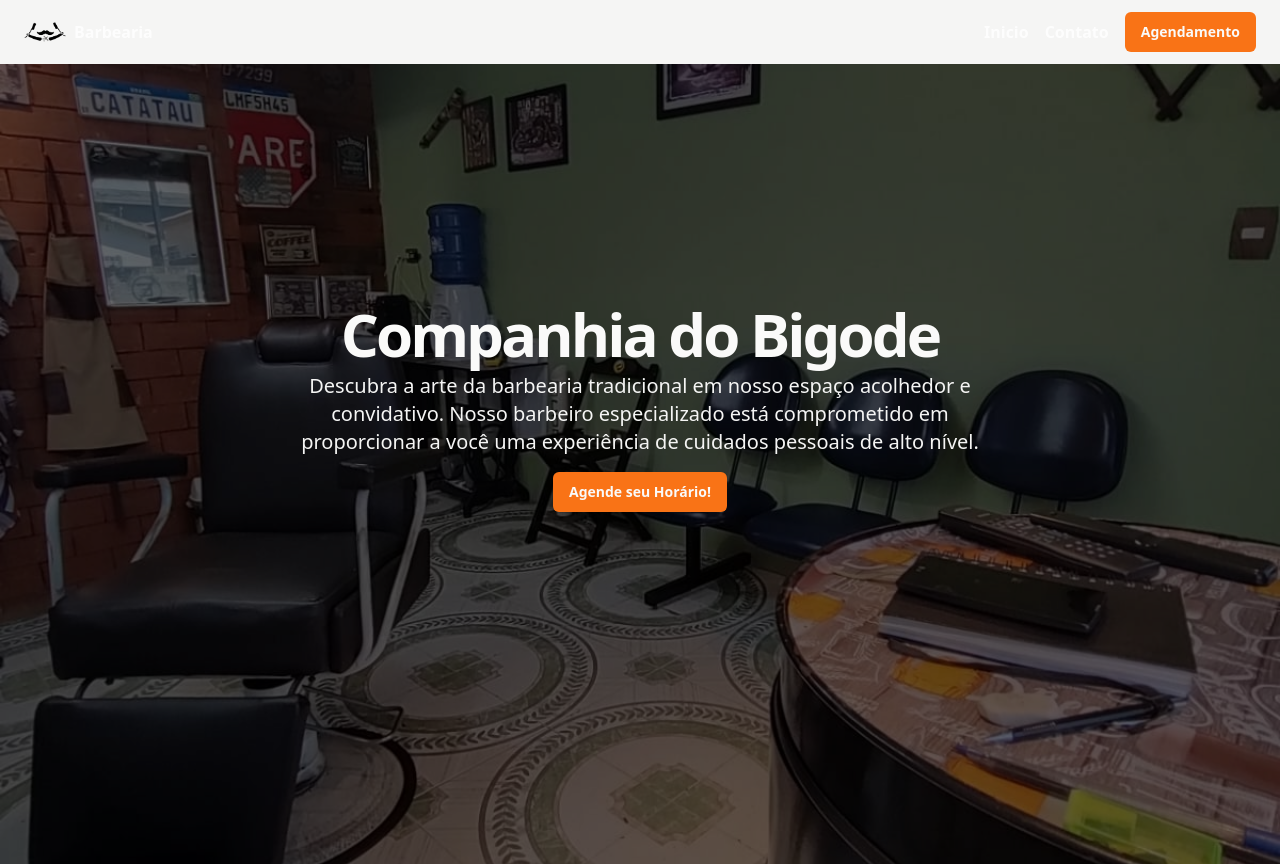
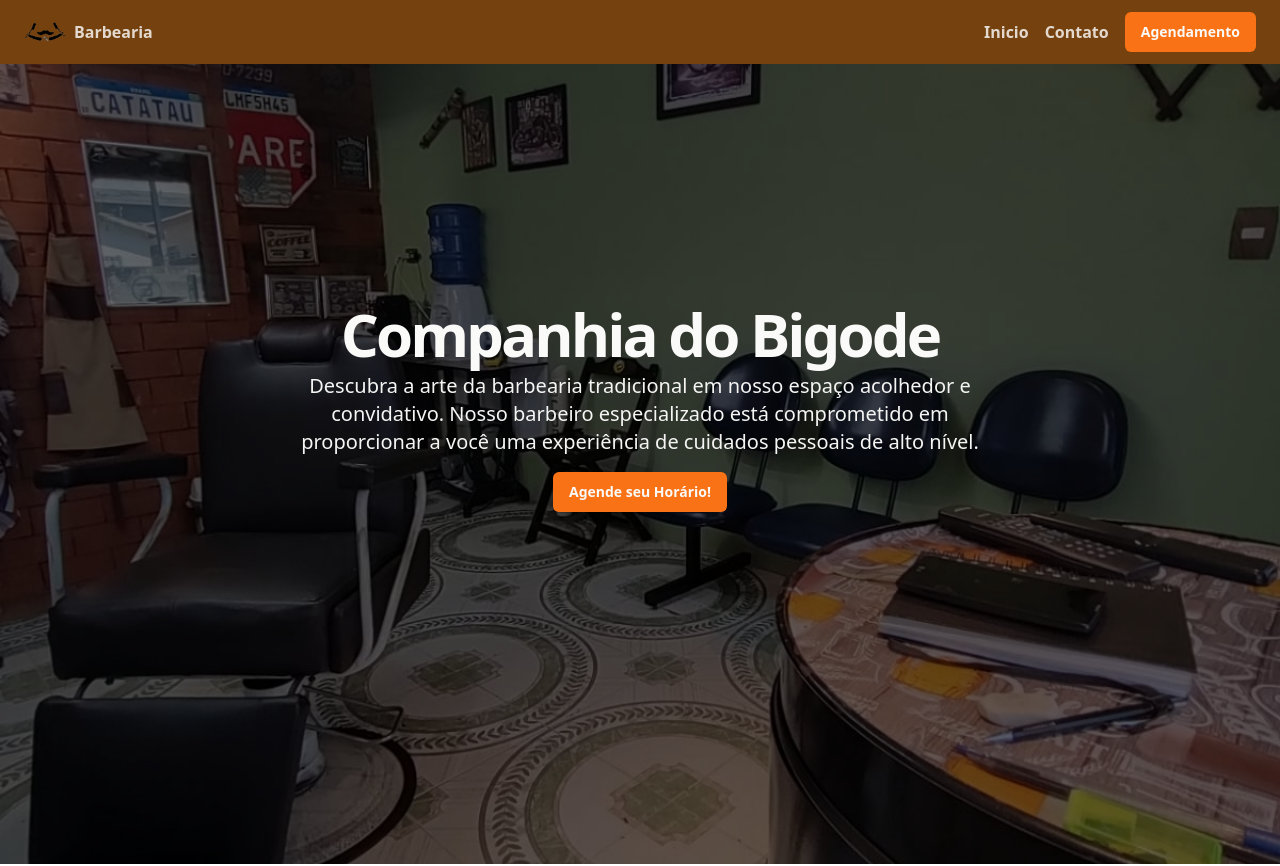
Before and after one commit to Kaue-Francisco/Barbearia, a React (Vite) app in the folder frontend/: page / in a window 1280 px wide. Shown: the top 866 px of the page. Built offline with nearby package versions, Linux system fonts and the light colour scheme.

Commit message:
refactor: Update secondary color in index.css

```diff
--- a/frontend/src/index.css
+++ b/frontend/src/index.css
@@ -12,7 +12,7 @@
 		--popover-foreground: 20 14.3% 4.1%;
 		--primary: 24.6 95% 53.1%;
 		--primary-foreground: 60 9.1% 97.8%;
-		--secondary: 60 4.8% 95.9%;
+		--secondary: 30 77% 26%;
 		--secondary-foreground: 24 9.8% 10%;
 		--muted: 60 4.8% 95.9%;
 		--muted-foreground: 25 5.3% 44.7%;
```
